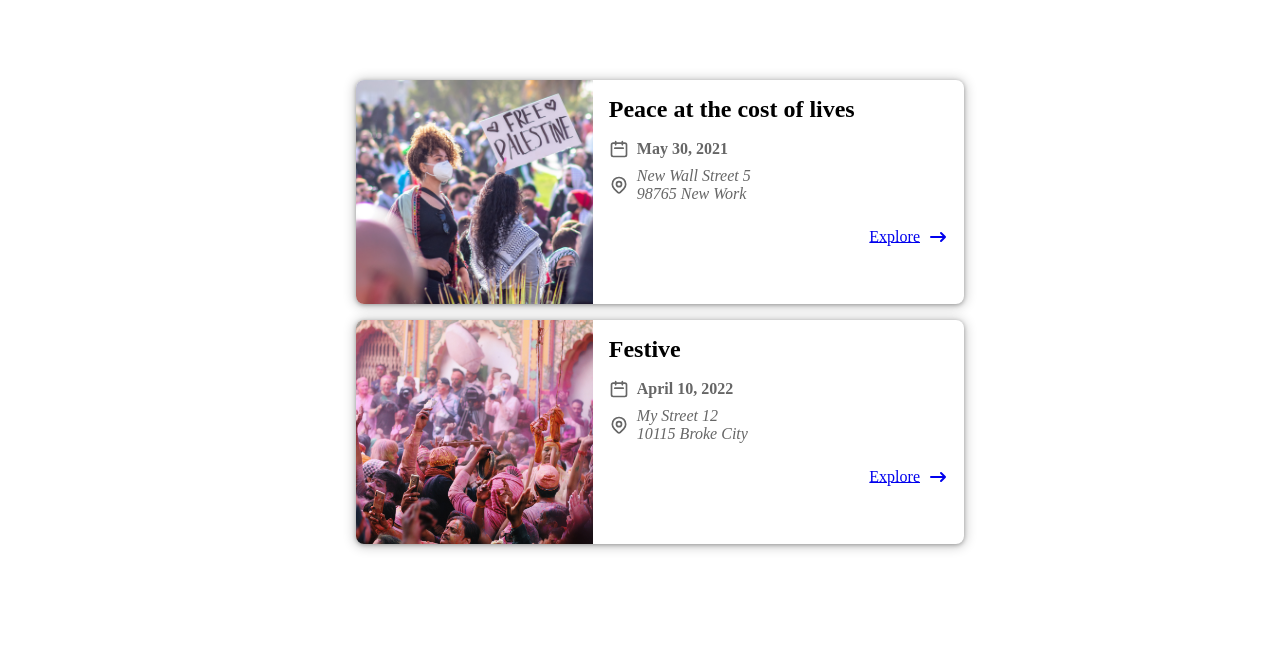
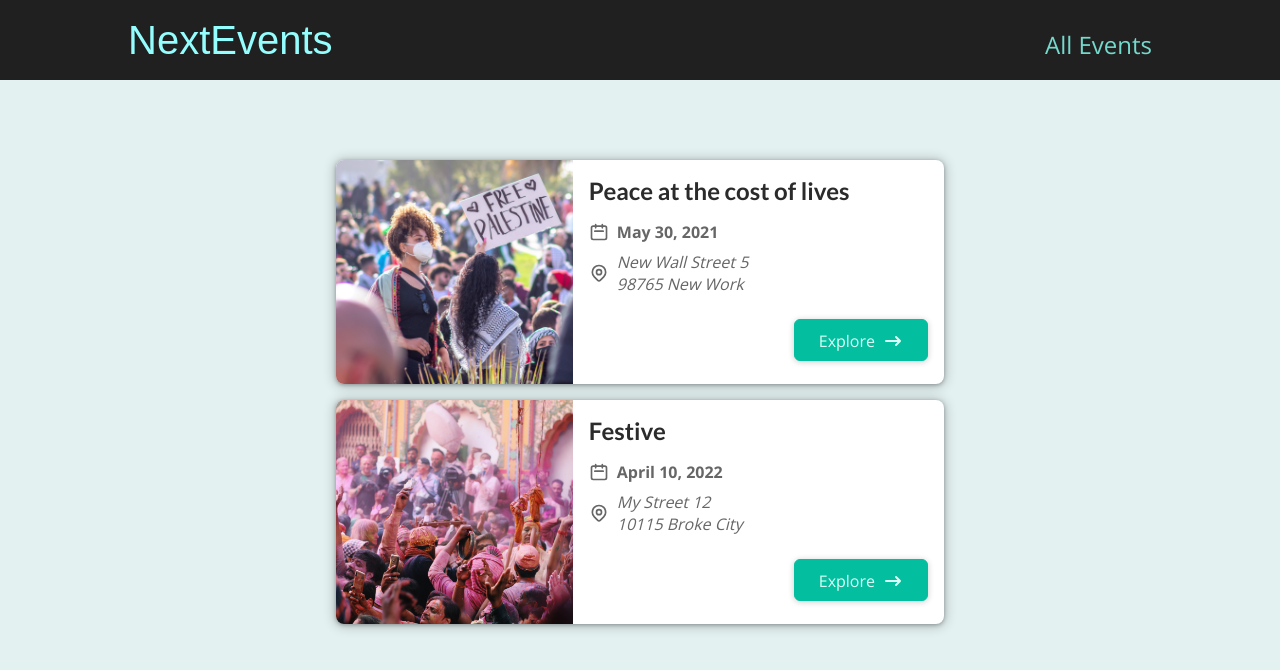
Before and after one commit to vskcodesoftic/nextjsPractice, a Next.js app: page / in a window 1280 px wide. Shown: the top 670 px of the page. Built offline with nearby package versions, Linux system fonts and the light colour scheme.

Commit message:
added navbar with search filter

```diff
--- /dev/null
+++ b/components/layout/Layout.js
@@ -0,0 +1,13 @@
+import React, { Fragment } from 'react'
+import MainHeader from './MainHeader'
+
+const Layout = (props) => {
+    return (
+        <Fragment>
+            <MainHeader />
+            <main>{props.children}</main>
+        </Fragment>
+    )
+}
+
+export default Layout
--- /dev/null
+++ b/components/layout/MainHeader.js
@@ -0,0 +1,21 @@
+import Link from 'next/link'
+import React from 'react'
+
+import classes from './main-header.module.css'
+
+const MainHeader = () => {
+    return (
+        <header className={classes.header}>
+            <div className={classes.logo}>
+                <Link href="/">NextEvents</Link>
+            </div>
+            <nav className={classes.navigation}>
+                <ul>
+                    <li><Link href='/events'>All Events</Link></li>
+                </ul>
+            </nav>
+        </header>
+    )
+}
+
+export default MainHeader
--- a/components/ui/Button.js
+++ b/components/ui/Button.js
@@ -4,10 +4,19 @@ import React from 'react'
 import classes from './button.module.css';
 
 const Button = (props) => {
-    return (
-       <Link href={props.link} ><a classes={classes.btn}>
-       {props.children}</a></Link>
-    )
-}
+        if (props.link) {
+          return (
+            <Link href={props.link}>
+              <a className={classes.btn}>{props.children}</a>
+            </Link>
+          );
+        }
+
+        return (
+          <button className={classes.btn} onClick={props.onClick}>
+            {props.children}
+          </button>
+        );
+      }
 
 export default Button
--- a/pages/_app.js
+++ b/pages/_app.js
@@ -1,6 +1,8 @@
+import Layout from "../components/layout/Layout"
+import '../styles/globals.css';
 
 function MyApp({ Component, pageProps }) {
-  return <Component {...pageProps} />
+  return <Layout><Component {...pageProps} /></Layout>
 }
 
 export default MyApp
--- /dev/null
+++ b/styles/globals.css
@@ -0,0 +1,33 @@
+@import url('https://fonts.googleapis.com/css2?family=Lato:wght@400;700&family=Open+Sans:wght@400;700&display=swap');
+
+* {
+  box-sizing: border-box;
+}
+
+body {
+  margin: 0;
+  font-family: 'Open Sans', 'Lato', sans-serif;
+  color: #414141;
+  background-color: #e4f1f1;
+}
+
+h1,
+h2,
+h3,
+h4,
+h5,
+h6 {
+  font-family: 'Lato', sans-serif;
+  color: #2b2b2b;
+}
+
+ul {
+  list-style: none;
+  margin: 0;
+  padding: 0;
+}
+
+.center {
+  margin: auto;
+  text-align: center;
+}
```
Also changed, not shown: components/events/EventSearch.js (added, +38 -0 lines), components/events/events-search.module.css (added, +69 -0 lines), pages/events/index.js (+9 -4 lines), components/layout/main-header.module.css (renamed from styles/main-header.module.css).
